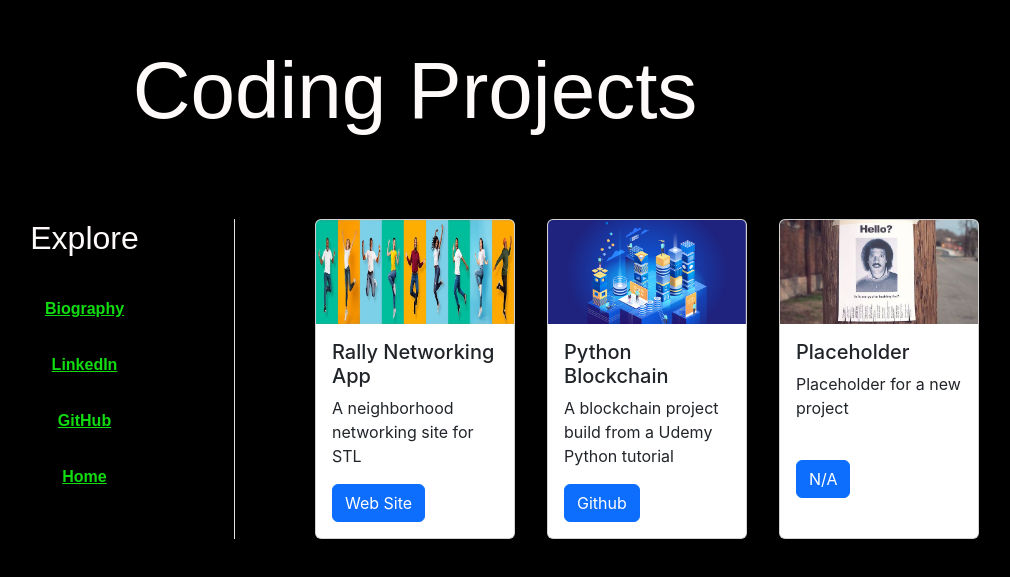
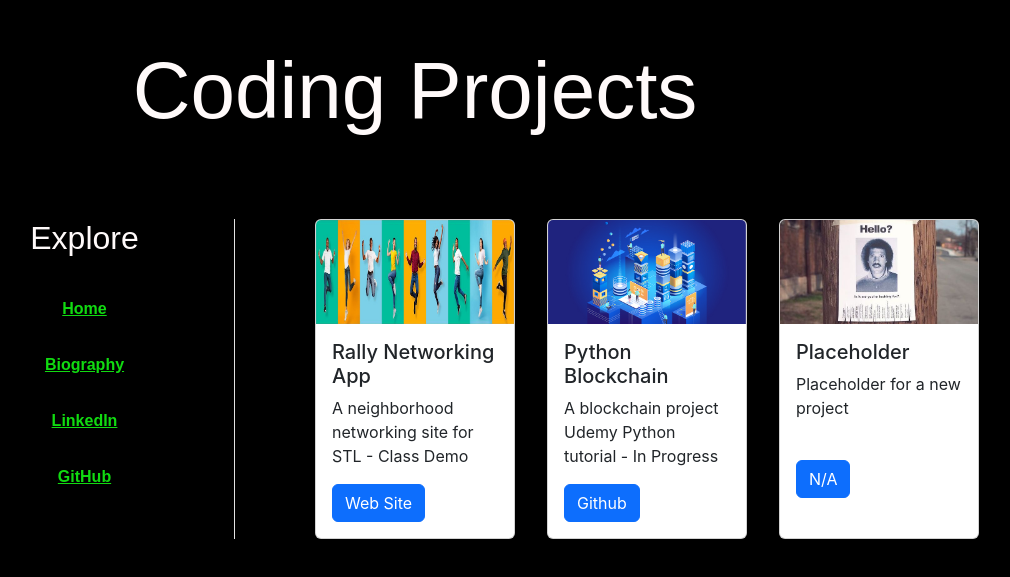
Before and after one commit to sjamesadkins/adkins-site, a React (Create React App) app: page /adkins/projects in a window 1280 px wide. Shown: the part 117-694 px from the top of the page, without its empty margins (225-1235 px from the left). Built offline with nearby package versions, Linux system fonts and the light colour scheme.

Commit message:
corrected sidebar

```diff
--- a/package.json
+++ b/package.json
@@ -11,9 +11,12 @@
     "react-dom": "^18.2.0",
     "react-router-dom": "^6.14.1",
     "react-scripts": "5.0.1",
-    "web-vitals": "^2.1.4"
+    "web-vitals": "^2.1.4",
+    "homepage": "https://github.com/sjamesadkins/code"
   },
   "scripts": {
+    "predeploy": "npm run build",
+    "deploy": "gh-pages -d build",
     "start": "react-scripts start",
     "build": "react-scripts build",
     "test": "react-scripts test",
--- a/src/components/About.jsx
+++ b/src/components/About.jsx
@@ -19,6 +19,9 @@ const About = () => {
                     <h2>Explore</h2>
                         <nav>
                             <ul>
+                                <li>
+                                    <a href={`/`}>Home</a>
+                                </li>
                                 <li>
                                     <a href={`http://www.linkedin.com/in/adkins-mba`}>LinkedIn</a>
                                 </li>
@@ -42,10 +45,6 @@ const About = () => {
                                 <li>
                                     <a href={`/pages/blog`}>Vlog</a>
                                 </li> */}
-
-                                <li>
-                                    <a href={`/`}>Home</a>
-                                </li>
                             </ul>
                         </nav>
                 </div>
--- a/src/components/Projects.jsx
+++ b/src/components/Projects.jsx
@@ -15,6 +15,9 @@ const Projects = () => {
                         <h2>Explore</h2>
                             <nav>
                                 <ul>
+                                    <li>
+                                        <a href={`/`}>Home</a>
+                                    </li>
                                     <li>
                                         <a href={`/adkins/about`}>Biography</a>
                                     </li>
@@ -41,34 +44,30 @@ const Projects = () => {
                                     <li>
                                         <a href={`/pages/blog`}>Vlog</a>
                                     </li> */}
-
-                                    <li>
-                                        <a href={`/`}>Home</a>
-                                    </li>
                                 </ul>
                             </nav>
                     </div>
 
 
-                    <div className="card" style={{width:"18rem", marginLeft:"5pc", minWidth:"200px", minHeight:"200px", maxHeight:"325px"}}>
+                    <div className="card" style={{width:"18rem", marginLeft:"5pc", minWidth:"200px", minHeight:"200px", maxWidth:"325px", maxHeight:"325px"}}>
                         <img src={Rally} className="card-img-top" alt="Rally"></img>
                         <div className="card-body">
                             <h5 className="card-title">Rally Networking App</h5>
-                            <p className="card-text">A neighborhood networking site for STL</p>
+                            <p className="card-text">A neighborhood networking site for STL - Class Demo</p>
                             <a href="https://home-5013300400.app-ionos.space/#/home" className="btn btn-primary">Web Site</a>
                         </div>
                     </div>
 
-                    <div className="card" style={{width:"18rem", marginLeft:"2pc", minWidth:"200px", minHeight:"200px", maxHeight:"325px"}}>
+                    <div className="card" style={{width:"18rem", marginLeft:"2pc", minWidth:"200px", minHeight:"200px", maxWidth:"325px", maxHeight:"325px"}}>
                         <img src={Blockchain} className="card-img-top" alt="Python Blockchain"></img>
                         <div className="card-body">
                             <h5 className="card-title">Python Blockchain</h5>
-                            <p className="card-text">A blockchain project build from a Udemy Python tutorial</p>
-                            <a href="https://github.com/sjamesadkins" className="btn btn-primary">Github</a>
+                            <p className="card-text">A blockchain project Udemy Python tutorial - In Progress</p>
+                            <a href="https://github.com/sjamesadkins/Blockchain_Udemy" className="btn btn-primary">Github</a>
                         </div>
                     </div>
 
-                    <div className="card" style={{width:"18rem", marginLeft:"2pc", minWidth:"200px", minHeight:"200px", maxHeight:"325px"}}>
+                    <div className="card" style={{width:"18rem", marginLeft:"2pc", minWidth:"200px", minHeight:"200px", maxWidth:"325px", maxHeight:"325px"}}>
                         <img src={Hello} className="card-img-top" alt="Placeholder"></img>
                         <div className="card-body">
                             <h5 className="card-title">Placeholder</h5>
```
